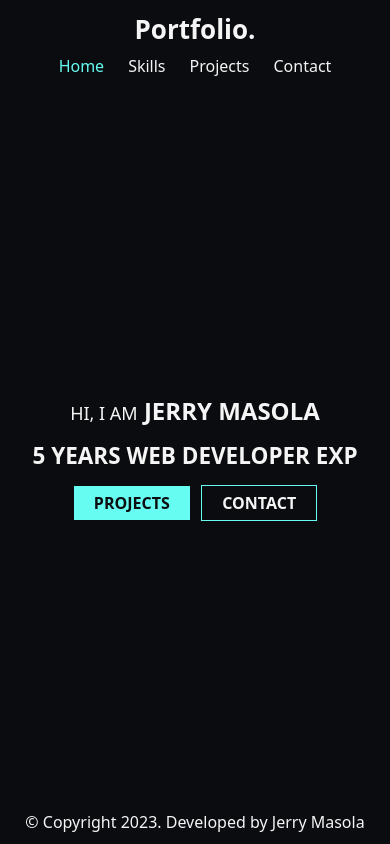
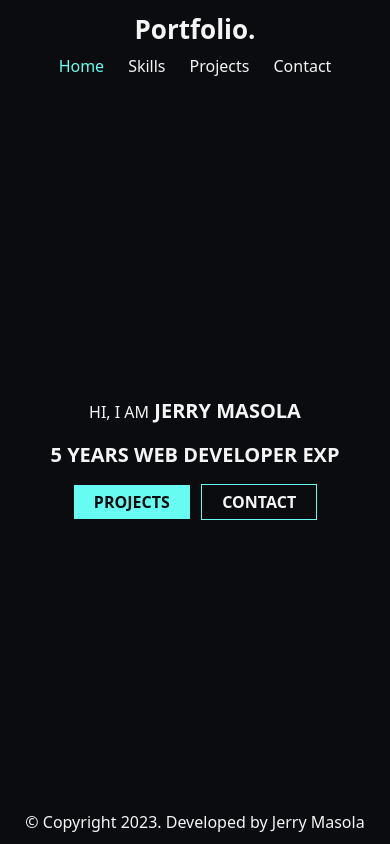
Before and after one commit to Collid3/new-portfolio, a React (Create React App) app: page / in a window 390 px wide. Built offline with nearby package versions, Linux system fonts and the light colour scheme.

Commit message:
width fix on small screen

```diff
--- a/src/App.css
+++ b/src/App.css
@@ -48,7 +48,7 @@ h3 {
   background-color: #0b0c10;
   color: whitesmoke;
   margin: 0 auto;
-  min-width: 375px;
+  min-width: 320px;
 }
 
 header,
@@ -254,10 +254,14 @@ header nav .selected {
 
 @media screen and (max-width: 424px) {
   .hero-container h1 {
-    font-size: 2.4rem;
+    font-size: 2rem;
   }
 
   .hero-container h1 span {
-    font-size: 1.8rem;
+    font-size: 1.6rem;
+  }
+
+  .hero-container h2 {
+    font-size: 2rem;
   }
 }
```
